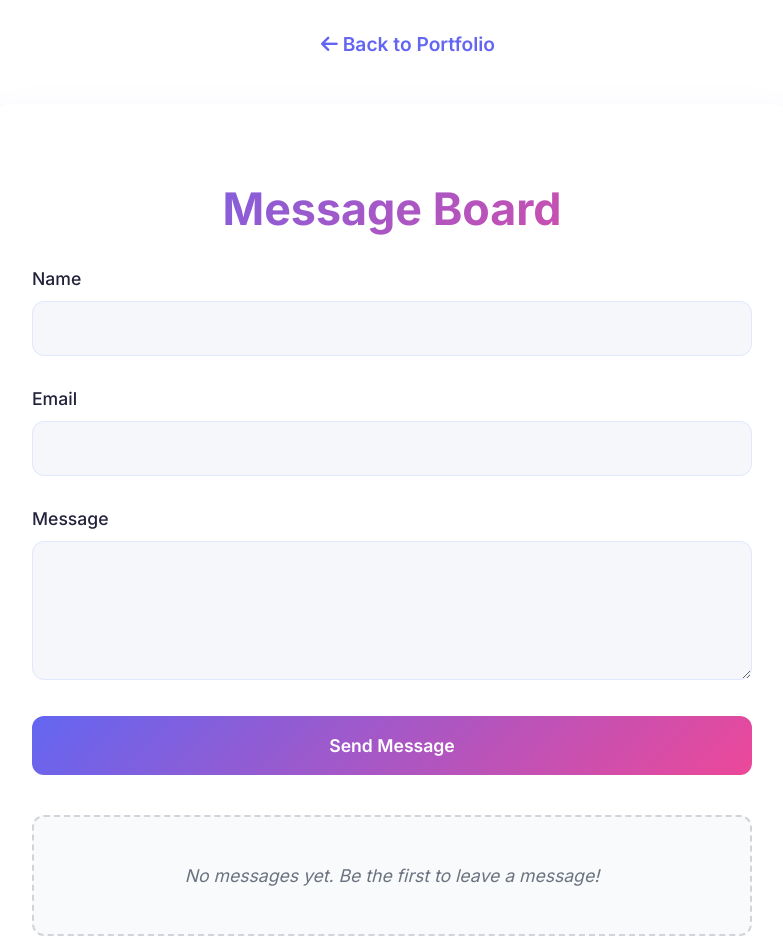
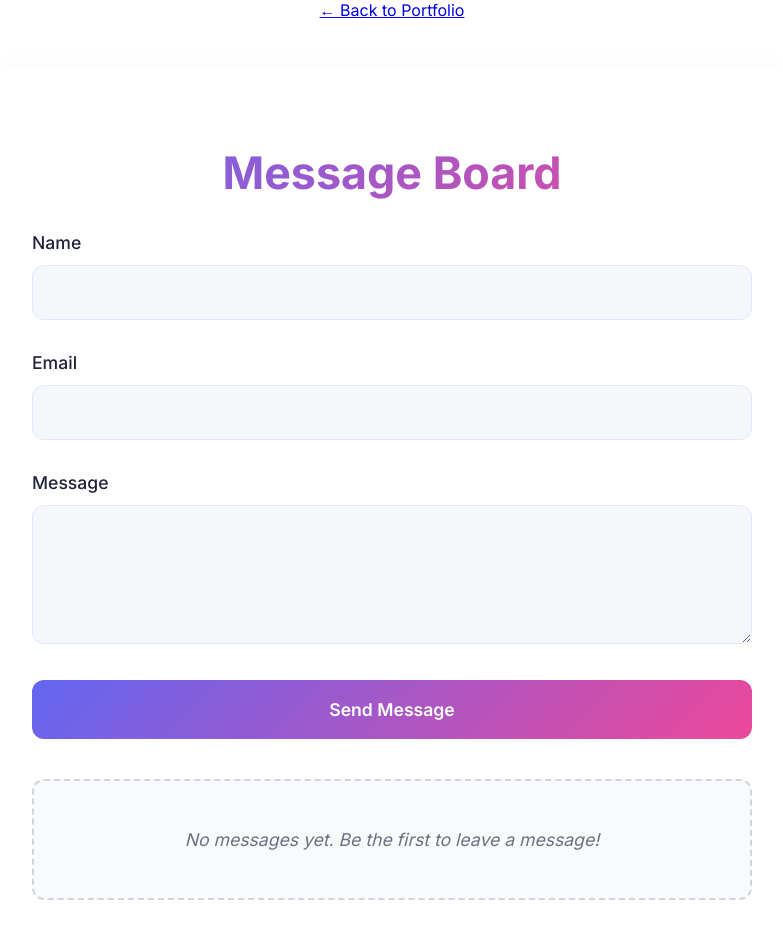
Before and after one commit to ClaireMargie/messageboard, a plain HTML site: page index.html in a window 1280 px wide. Shown: the whole page, without its empty margins (248-1031 px from the left). Drawn offline with Linux system fonts and the light colour scheme.

Commit message:
Update index.html

```diff
--- a/index.html
+++ b/index.html
@@ -9,7 +9,7 @@
     <link rel="stylesheet" href="style.css">
 </head>
 <body>
-    <a href="portfolio.html" class="back-link"><i class="fas fa-arrow-left"></i> Back to Portfolio</a>
+       <a href="http://localhost/VS%20(2)/portfolio.html" class="back-btn">← Back to Portfolio</a>
     <div class="container">
         <h1>Message Board</h1>
         <form id="messageForm">
```
